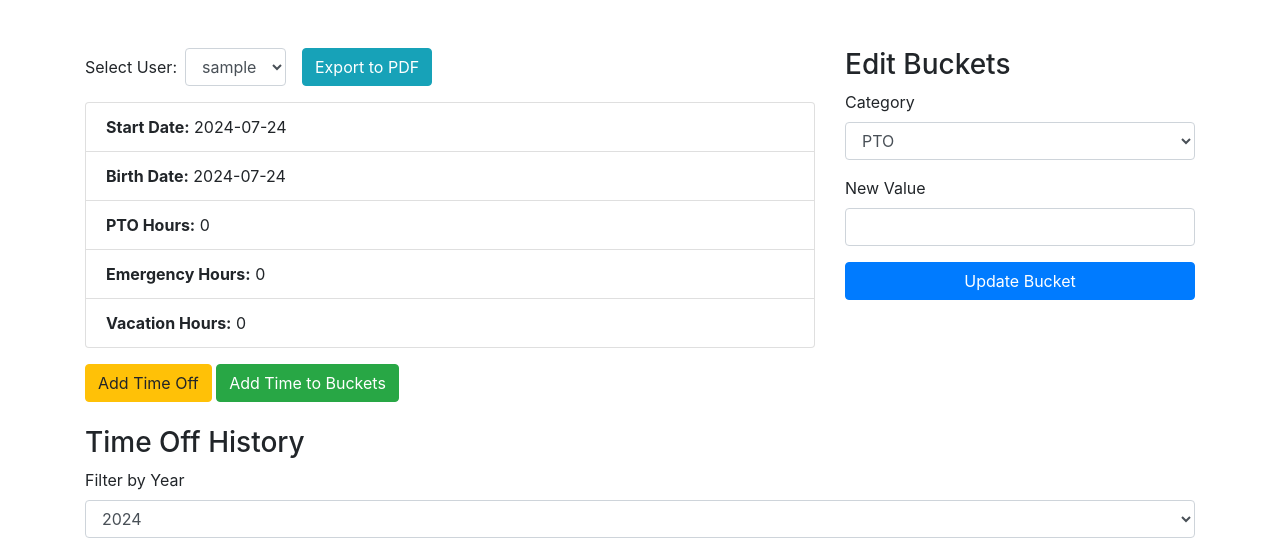
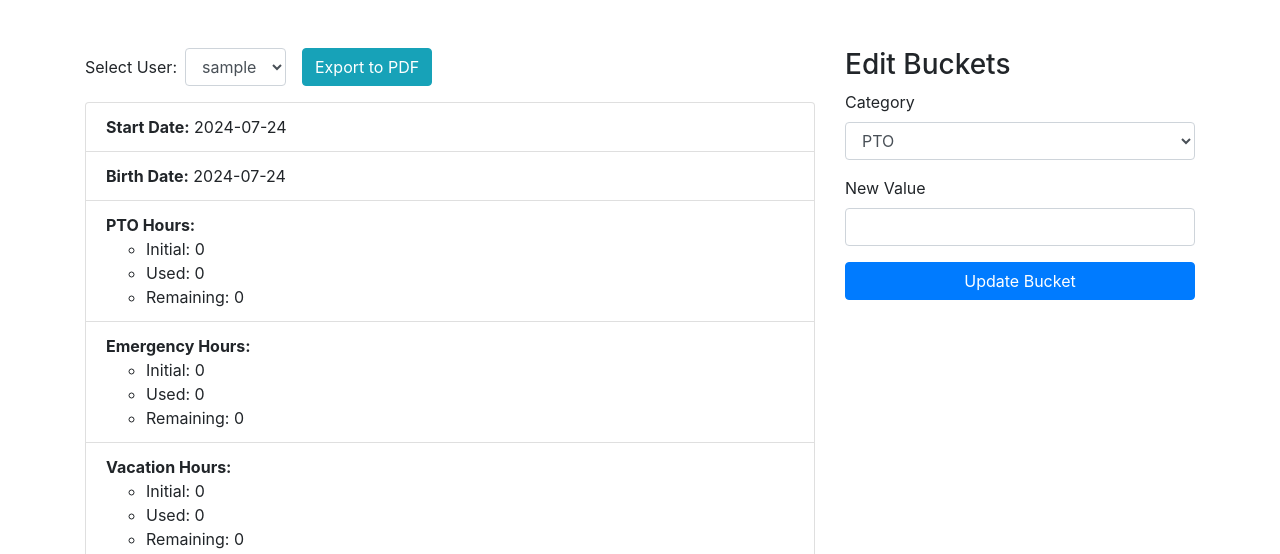
Before and after one commit to ChristopherStrom/PTO-Tracker, a Flask app: page /view_user in a window 1280 px wide. Shown: the part 56-610 px from the top of the page. Run offline with Flask 3, Linux system fonts and the light colour scheme; the visitor is signed in with stand-in values (Sample User, id 1); data comes from the database, SQL or seed files in the repository; data that the repository does not hold is empty; some libraries are stand-ins or nearby versions.

Commit message:
Update view_user.html

```diff
--- a/templates/view_user.html
+++ b/templates/view_user.html
@@ -20,9 +20,27 @@
         <ul class="list-group mb-3">
             <li class="list-group-item"><strong>Start Date:</strong> {{ user.start_date }}</li>
             <li class="list-group-item"><strong>Birth Date:</strong> {{ user.birth_date }}</li>
-            <li class="list-group-item"><strong>PTO Hours:</strong> {{ pto_total }}</li>
-            <li class="list-group-item"><strong>Emergency Hours:</strong> {{ emergency_total }}</li>
-            <li class="list-group-item"><strong>Vacation Hours:</strong> {{ vacation_total }}</li>
+            <li class="list-group-item"><strong>PTO Hours:</strong>
+                <ul>
+                    <li>Initial: {{ initial_pto_total }}</li>
+                    <li>Used: {{ used_pto_hours }}</li>
+                    <li>Remaining: {{ pto_total }}</li>
+                </ul>
+            </li>
+            <li class="list-group-item"><strong>Emergency Hours:</strong>
+                <ul>
+                    <li>Initial: {{ initial_emergency_total }}</li>
+                    <li>Used: {{ used_emergency_hours }}</li>
+                    <li>Remaining: {{ emergency_total }}</li>
+                </ul>
+            </li>
+            <li class="list-group-item"><strong>Vacation Hours:</strong>
+                <ul>
+                    <li>Initial: {{ initial_vacation_total }}</li>
+                    <li>Used: {{ used_vacation_hours }}</li>
+                    <li>Remaining: {{ vacation_total }}</li>
+                </ul>
+            </li>
         </ul>
         <a href="{{ url_for('add_time_off', user_id=user.id) }}" class="btn btn-warning">Add Time Off</a>
         {% if current_user.role == 'admin' %}
```
